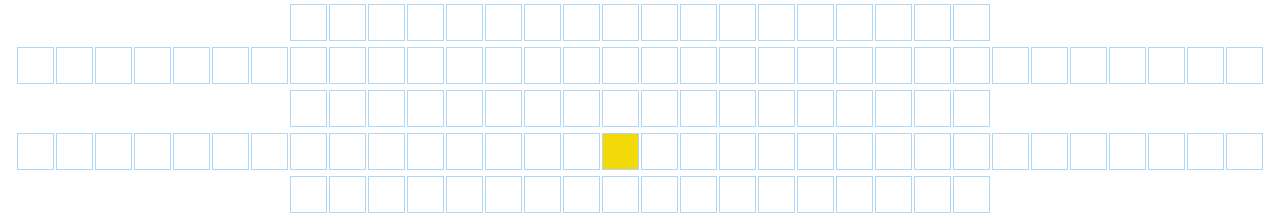
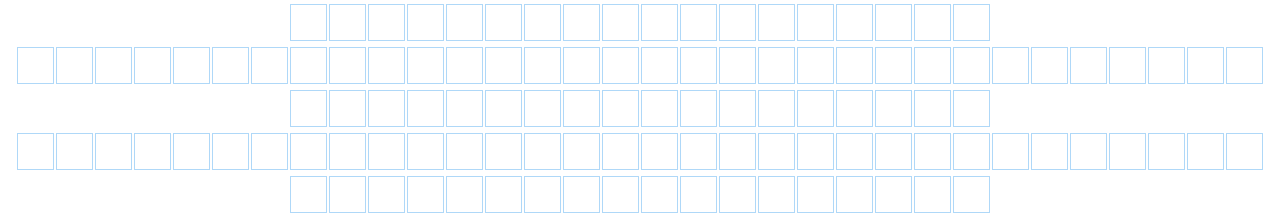
Before and after one commit to munindra2132/Pathfinder-Visualizer, a React (Create React App) app: page / in a window 1280 px wide. Shown: the part 900-1117 px from the top of the page. Built offline with nearby package versions, Linux system fonts and the light colour scheme.

Commit message:
implemented DFS algo and working will now be improving the UI

```diff
--- a/src/Graph/Algorithms/bfs.js
+++ b/src/Graph/Algorithms/bfs.js
@@ -14,7 +14,9 @@ export function bfs(grid,startnode,finishnode) {
 
         currentnode.isVisited = true;
         visitedNodesInOrder.push(currentnode);
-        if(currentnode === finishnode) return visitedNodesInOrder;
+        if(currentnode === finishnode) {
+            return visitedNodesInOrder;
+        }
 
         const {row, col} = currentnode;
 
@@ -39,8 +41,8 @@ export function bfs(grid,startnode,finishnode) {
     return visitedNodesInOrder;
 
 }
-
-export function pathtodest(finishnode){
+//the below function finds the shortest path by connecting the previous nodes which were found during the graph traversal algorithm
+export function getNodesInShortestPathOrderBFS(finishnode){
     const nodesInShortestPathOrder = [];
     let current = finishnode;
     while(current != null){
--- /dev/null
+++ b/src/Graph/Algorithms/dfs.js
@@ -0,0 +1,82 @@
+class Stack {
+
+    // Array is used to implement stack
+    constructor()
+    {
+        this.items = [];
+    }
+
+    // Functions to be implemented
+    // push(item)
+    push(element)
+    {
+    this.items.push(element);
+    }
+    // pop()
+    pop()
+    {
+        if (this.items.length === 0)
+            return "Underflow";
+        return this.items.pop();
+    }
+    // peek()
+    peek()
+    {
+        return this.items[this.items.length - 1];
+    }
+    // isEmpty()
+    isEmpty()
+    {
+    return this.items.length === 0;
+    }
+
+}
+export function dfs(grid,startnode,finishnode){
+    const visitedNodesInOrder = [];
+
+    var stack = new Stack();
+    stack.push(startnode);
+
+    while( !stack.isEmpty()){
+         var currentnode = stack.pop();
+         if(currentnode.isVisited === true) continue;
+
+         currentnode.isVisited = true;
+         visitedNodesInOrder.push(currentnode);
+
+         if(currentnode === finishnode) {
+             return visitedNodesInOrder;
+        }
+         const {row, col} = currentnode;
+
+        if (row < grid.length - 1 && grid[row+1][col].isVisited===false) {
+            stack.push(grid[row + 1][col]);
+            grid[row+1][col].previousNode = currentnode;
+        }
+        if (row > 0 &&  grid[row-1][col].isVisited===false) {
+            stack.push(grid[row-1][col]);
+            grid[row-1][col].previousNode = currentnode;
+        }
+        if (col > 0 && grid[row][col-1].isVisited===false) {
+            stack.push(grid[row][col-1]);
+            grid[row][col-1].previousNode = currentnode;
+        }
+        if (col < grid[0].length - 1 && grid[row][col+1].isVisited===false) {
+            stack.push(grid[row][col+1]);
+            grid[row][col+1].previousNode = currentnode;
+        }
+    }
+    return visitedNodesInOrder;
+}
+//the below function finds the shortest path by connecting the previous nodes which were found during the graph traversal algorithm
+export function getNodesInShortestPathOrderDFS(finishnode){
+    const nodesInShortestPathOrder = [];
+    let current = finishnode;
+    while(current != null){
+        nodesInShortestPathOrder.unshift(current);
+        console.log(current);
+      current = current.previousNode;
+
+    }
+    return nodesInShortestPathOrder;
+}
--- a/src/Graph/Algorithms/dijkstra.js
+++ b/src/Graph/Algorithms/dijkstra.js
@@ -51,7 +51,7 @@ export function dijkstra(grid, startNode, finishNode) {
 
   // Backtracks from the finishNode to find the shortest path.
   // Only works when called *after* the dijkstra method above.
-  export function getNodesInShortestPathOrder(finishNode) {
+  export function getNodesInShortestPathOrderDijkstra(finishNode) {
     const nodesInShortestPathOrder = [];
     let currentNode = finishNode;
     while (currentNode !== null) {
--- a/src/Graph/Visualizer/Visualizer.js
+++ b/src/Graph/Visualizer/Visualizer.js
@@ -1,14 +1,15 @@
 import React , {Component} from 'react';
 import Node from '../Node/Node.js';
-import {dijkstra, getNodesInShortestPathOrder} from '../Algorithms/dijkstra';
-import {bfs, pathtodest } from '../Algorithms/bfs';
+import {dijkstra, getNodesInShortestPathOrderDijkstra} from '../Algorithms/dijkstra';
+import {bfs, getNodesInShortestPathOrderBFS } from '../Algorithms/bfs';
+import {dfs, getNodesInShortestPathOrderDFS } from '../Algorithms/dfs';
 import './Visualizer.css';
 
 
 let sr =7;
 let sc =15;
-let fr = 10;
-let fc = 15;
+let fr = 18;
+let fc = 45;
 export default class Visualizer extends Component {
     constructor(props){
         super(props);
@@ -17,8 +18,8 @@ export default class Visualizer extends Component {
             mouseIsPressed:false,
             START_NODE_ROW: 7,
             START_NODE_COL:  15,
-            FINISH_NODE_ROW:  10,
-            FINISH_NODE_COL: 15,
+            FINISH_NODE_ROW:  18,
+            FINISH_NODE_COL: 45,
 
         }
 
@@ -48,7 +49,7 @@ export default class Visualizer extends Component {
           if (i === visitedNodesInOrder.length) {
             setTimeout(() => {
               this.animateShortestPath(nodesInShortestPathOrder);
-            }, 25 * i);
+            }, 10 * i);
             return;
           }
           setTimeout(() => {
@@ -68,7 +69,7 @@ export default class Visualizer extends Component {
           }, 50 * i);
         }
       }
-
+    //the below lines
       visualizeDijkstra() {
         // sr = this.state.START_NODE_ROW;
         // sc = this.state.START_NODE_COL;
@@ -81,11 +82,12 @@ export default class Visualizer extends Component {
         const finishNode = grid[this.state.FINISH_NODE_ROW][this.state.FINISH_NODE_COL];
         const visitedNodesInOrder = dijkstra(grid, startNode, finishNode);
 
-        const nodesInShortestPathOrder = getNodesInShortestPathOrder(finishNode);
+        const nodesInShortestPathOrder = getNodesInShortestPathOrderDijkstra(finishNode);
         // console.log(visitedNodesInOrder);
         this.animateDijkstra(visitedNodesInOrder, nodesInShortestPathOrder);
       }
 
+      //the below lines calls the bfs function to traverse the grid
       visualizeBFS() {
         // sr = this.state.START_NODE_ROW;
         // sc = this.state.START_NODE_COL;
@@ -93,15 +95,25 @@ export default class Visualizer extends Component {
         const startNode = grid[this.state.START_NODE_ROW][this.state.START_NODE_COL];
         const finishNode = grid[this.state.FINISH_NODE_ROW][this.state.FINISH_NODE_COL];
         const visitedNodesInOrder = bfs(grid,startNode,finishNode);
-        const nodesInShortestPathOrder = pathtodest(finishNode);
+        const nodesInShortestPathOrder = getNodesInShortestPathOrderBFS(finishNode);
           //console.table(visitedNodesInOrder[0]);
          // alert("BFS is going to execute");
-         //alert(visitedNodesInOrder);
           this.animateDijkstra(visitedNodesInOrder,nodesInShortestPathOrder);
+         //console.log(visitedNodesInOrder.length);
+      }
+
+      visualizeDFS() {
+        // sr = this.state.START_NODE_ROW;
+        // sc = this.state.START_NODE_COL;
+        const {grid} = this.state;
+        const startNode = grid[this.state.START_NODE_ROW][this.state.START_NODE_COL];
+        const finishNode = grid[this.state.FINISH_NODE_ROW][this.state.FINISH_NODE_COL];
+        const visitedNodesInOrder = dfs(grid,startNode,finishNode);
+        const nodesInShortestPathOrder = getNodesInShortestPathOrderDFS(finishNode);
+          this.animateDijkstra(visitedNodesInOrder,nodesInShortestPathOrder);
+      }
 
 
-         //console.log(visitedNodesInOrder.length);
-      }
       myChangeHandler = (event) => {
         let nam = event.target.name;
         let val = event.target.value;
@@ -159,7 +171,7 @@ export default class Visualizer extends Component {
               </label><br/>
 
              </form>  */}
-             <button onClick={() => this.visualizeBFS() }>
+             <button onClick={() => this.visualizeDFS() }>
                   Visualize Dijkstra's Algorithm
                 </button>
                 <div className="grid">
```
